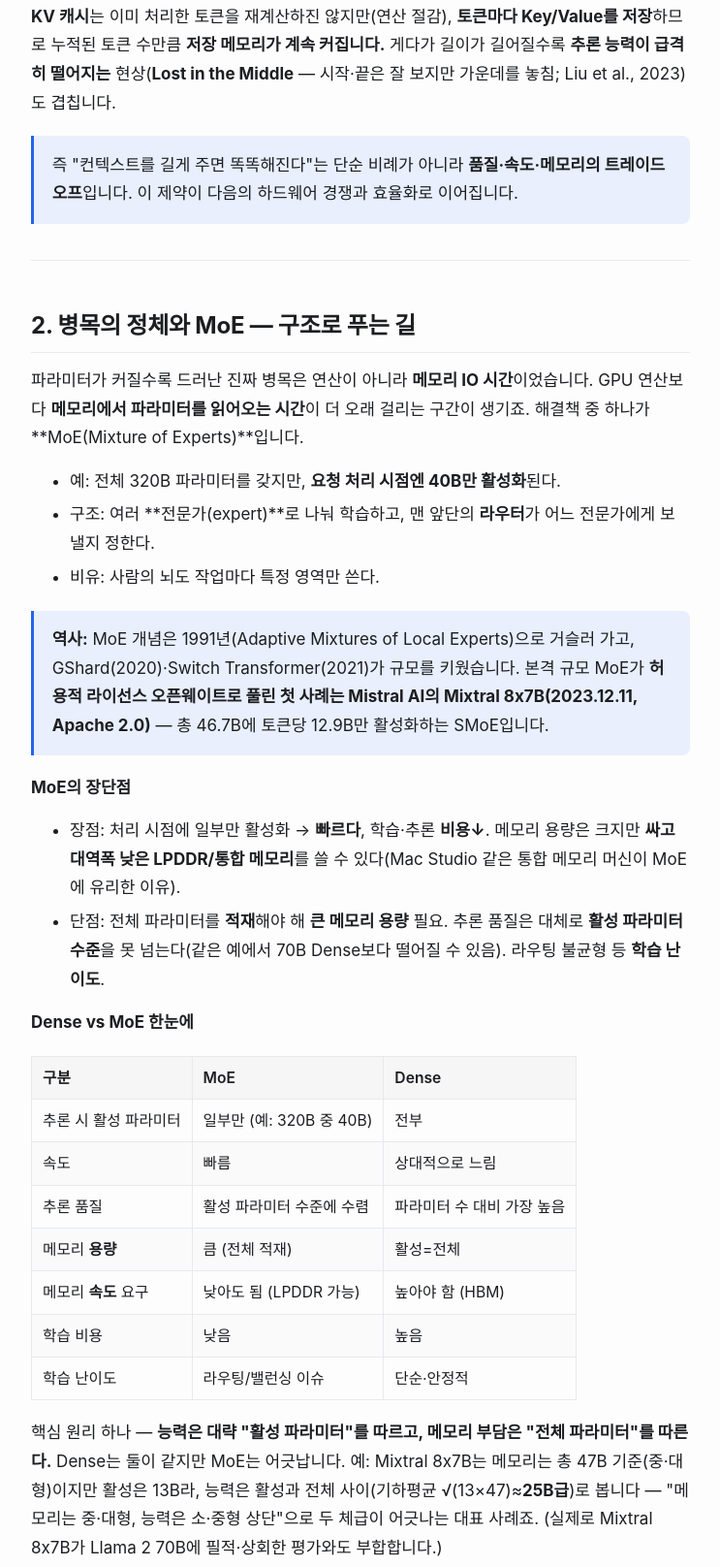
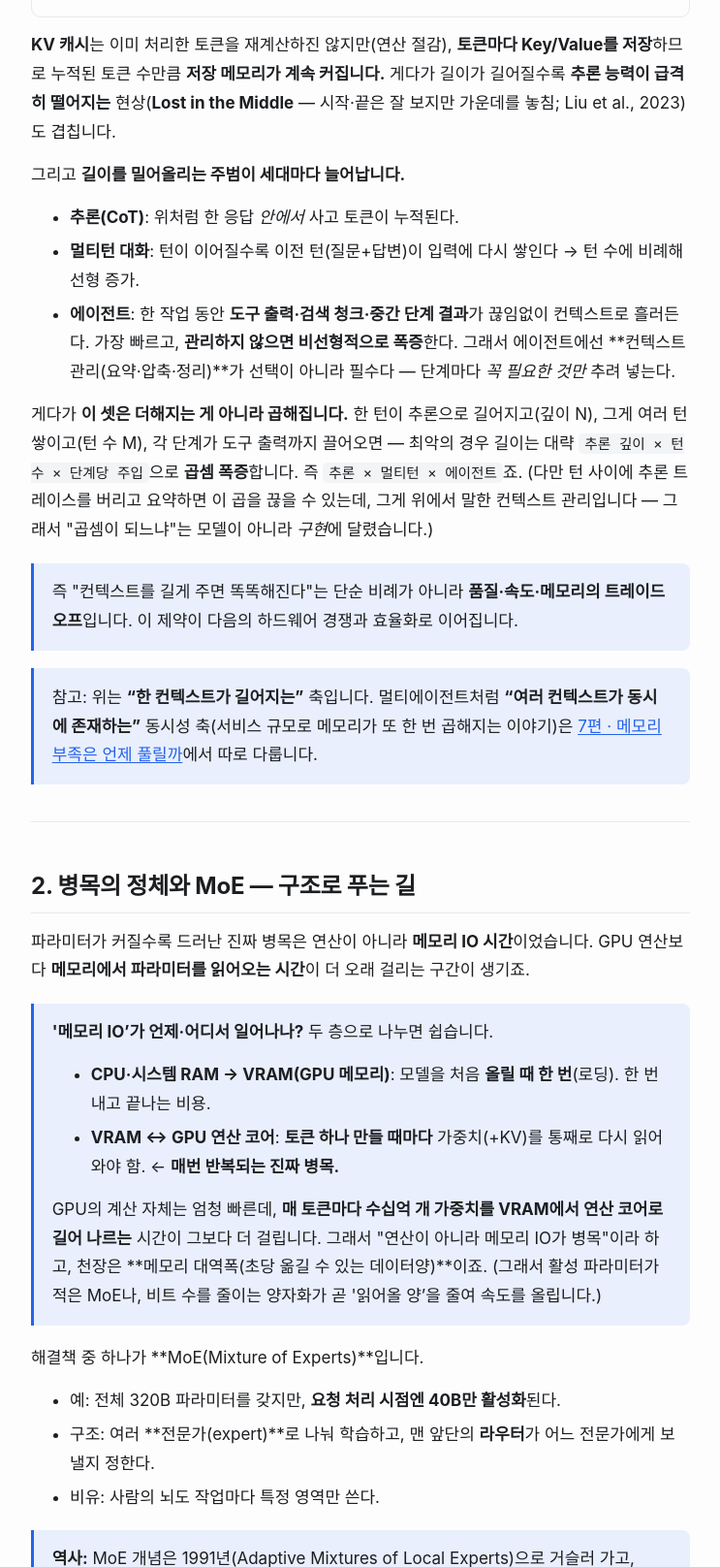
Before and after one commit to daehyoung/blog, an Astro site: page /blog/llm-agents-series/02-why-llm-gets-heavy in a window 1280 px wide. Shown: the part 978-2594 px from the top of the page at 97% size, without its empty margins (268-1011 px from the left). Built offline with nearby package versions, Linux system fonts and the light colour scheme; Astro itself is replaced by a stand-in of ours; code samples lack their colours; a web font is replaced by a local one.

Commit message:
Refine existing articles (problem→solution clarity)
- pillar & part 2: memory-IO "where does it happen" explainer
- part 2: split intro into 2 causes + 2 fixes; add multiturn/agent
  context growth and the multiplicative (추론×멀티턴×에이전트) note
- pillar: remove body meta block (now rendered by template byline)

Co-Authored-By: Claude Opus 4.8 (1M context) <noreply@anthropic.com>

```diff
--- a/content/posts/2026-06-28-llm-agents.md
+++ b/content/posts/2026-06-28-llm-agents.md
@@ -5,12 +5,6 @@ tags: [LLM, Agent, RAG, MoE, Quantization]
 canonical_url: https://daehyoung.github.io/blog/llm-agents/
 license: CC BY-NC 4.0
 ---
-
-* 작성일 : 2026-06-28
-* 작성자 : 조대형, 클로드 Opus 4.8
-* 리비전 : 23
-
-
 
 ## 0. 이 글의 관점
 
@@ -161,6 +155,12 @@ KV 캐시는 이미 처리한 토큰을 재계산하지는 않지만(연산 절
 
 파라미터가 커질수록 드러난 진짜 병목은 연산이 아니라 **메모리 IO 시간**이었다.
 GPU 연산보다 **메모리에서 파라미터를 읽어오는 시간**이 더 오래 걸리는 구간이 생긴다.
+
+> **'메모리 IO'가 언제·어디서 일어나나?** 두 층으로 나누면 쉽다.
+> - **CPU·시스템 RAM → VRAM(GPU 메모리)**: 모델을 처음 **올릴 때 한 번**(로딩). 한 번 내고 끝나는 비용.
+> - **VRAM ↔ GPU 연산 코어**: **토큰 하나 만들 때마다** 가중치(+KV)를 통째로 다시 읽어와야 함. ← **매번 반복되는 진짜 병목.**
+>
+> GPU 계산 자체는 매우 빠른데, **매 토큰마다 수십억 개 가중치를 VRAM에서 연산 코어로 길어 나르는** 시간이 그보다 더 걸린다. 그래서 "연산이 아니라 메모리 IO가 병목"이라 하며, 천장은 **메모리 대역폭(초당 옮길 수 있는 데이터양)**이다. (그래서 활성 파라미터가 적은 MoE나, 비트 수를 줄이는 양자화가 곧 '읽어올 양'을 줄여 속도를 올린다.)
 
 **해결책 중 하나가 MoE(Mixture of Experts) 모델**이다.
 
--- a/content/posts/llm-agents-series/02-why-llm-gets-heavy.md
+++ b/content/posts/llm-agents-series/02-why-llm-gets-heavy.md
@@ -13,7 +13,7 @@ source_sections: [3장, 4장, 5장, 부록 A]
 > 📚 시리즈 **「LLM의 발전 과정과 에이전트」 2편**입니다.
 > 전체 그림은 원본 글 **[LLM의 발전 과정과 에이전트](/blog/llm-agents)**, 앞 편은 **[1편 · LLM 잘 쓰는 법 12가지](/blog/llm-agents-series/01-llm-usage-tips)**.
 
-추론·멀티턴·에이전트로 갈수록 모델은 "더 똑똑해지는" 동시에 **더 무거워집니다** — 메모리를 더 먹고 더 느려지죠. 왜일까요? 범인은 셋입니다: **(1) 컨텍스트 누적(KV 캐시)**, **(2) 메모리 IO 병목**, 그리고 이를 빠져나가는 두 길 **(3) MoE(구조)와 양자화(표현)**. 차례로 봅니다.
+추론·멀티턴·에이전트로 갈수록 모델은 "더 똑똑해지는" 동시에 **더 무거워집니다** — 메모리를 더 먹고 더 느려지죠. 왜일까요? **무거워지는 원인은 둘**입니다 — **(1) 컨텍스트 누적(KV 캐시)**, **(2) 메모리 IO 병목**. 그리고 이를 **빠져나가는 길도 둘** — **MoE(구조)**와 **양자화(표현)**. 차례로 봅니다.
 
 ---
 
@@ -31,13 +31,31 @@ source_sections: [3장, 4장, 5장, 부록 A]
 
 **KV 캐시**는 이미 처리한 토큰을 재계산하진 않지만(연산 절감), **토큰마다 Key/Value를 저장**하므로 누적된 토큰 수만큼 **저장 메모리가 계속 커집니다.** 게다가 길이가 길어질수록 **추론 능력이 급격히 떨어지는** 현상(**Lost in the Middle** — 시작·끝은 잘 보지만 가운데를 놓침; Liu et al., 2023)도 겹칩니다.
 
+그리고 **길이를 밀어올리는 주범이 세대마다 늘어납니다.**
+
+- **추론(CoT)**: 위처럼 한 응답 *안에서* 사고 토큰이 누적된다.
+- **멀티턴 대화**: 턴이 이어질수록 이전 턴(질문+답변)이 입력에 다시 쌓인다 → 턴 수에 비례해 선형 증가.
+- **에이전트**: 한 작업 동안 **도구 출력·검색 청크·중간 단계 결과**가 끊임없이 컨텍스트로 흘러든다. 가장 빠르고, **관리하지 않으면 비선형적으로 폭증**한다. 그래서 에이전트에선 **컨텍스트 관리(요약·압축·정리)**가 선택이 아니라 필수다 — 단계마다 *꼭 필요한 것만* 추려 넣는다.
+
+게다가 **이 셋은 더해지는 게 아니라 곱해집니다.** 한 턴이 추론으로 길어지고(깊이 N), 그게 여러 턴 쌓이고(턴 수 M), 각 단계가 도구 출력까지 끌어오면 — 최악의 경우 길이는 대략 `추론 깊이 × 턴 수 × 단계당 주입`으로 **곱셈 폭증**합니다. 즉 `추론 × 멀티턴 × 에이전트`죠. (다만 턴 사이에 추론 트레이스를 버리고 요약하면 이 곱을 끊을 수 있는데, 그게 위에서 말한 컨텍스트 관리입니다 — 그래서 "곱셈이 되느냐"는 모델이 아니라 *구현*에 달렸습니다.)
+
 > 즉 "컨텍스트를 길게 주면 똑똑해진다"는 단순 비례가 아니라 **품질·속도·메모리의 트레이드오프**입니다. 이 제약이 다음의 하드웨어 경쟁과 효율화로 이어집니다.
+
+> 참고: 위는 **"한 컨텍스트가 길어지는"** 축입니다. 멀티에이전트처럼 **"여러 컨텍스트가 동시에 존재하는"** 동시성 축(서비스 규모로 메모리가 또 한 번 곱해지는 이야기)은 [7편 · 메모리 부족은 언제 풀릴까](/blog/llm-agents-series/07-why-memory-shortage)에서 따로 다룹니다.
 
 ---
 
 ## 2. 병목의 정체와 MoE — 구조로 푸는 길
 
-파라미터가 커질수록 드러난 진짜 병목은 연산이 아니라 **메모리 IO 시간**이었습니다. GPU 연산보다 **메모리에서 파라미터를 읽어오는 시간**이 더 오래 걸리는 구간이 생기죠. 해결책 중 하나가 **MoE(Mixture of Experts)**입니다.
+파라미터가 커질수록 드러난 진짜 병목은 연산이 아니라 **메모리 IO 시간**이었습니다. GPU 연산보다 **메모리에서 파라미터를 읽어오는 시간**이 더 오래 걸리는 구간이 생기죠.
+
+> **'메모리 IO'가 언제·어디서 일어나나?** 두 층으로 나누면 쉽습니다.
+> - **CPU·시스템 RAM → VRAM(GPU 메모리)**: 모델을 처음 **올릴 때 한 번**(로딩). 한 번 내고 끝나는 비용.
+> - **VRAM ↔ GPU 연산 코어**: **토큰 하나 만들 때마다** 가중치(+KV)를 통째로 다시 읽어와야 함. ← **매번 반복되는 진짜 병목.**
+>
+> GPU의 계산 자체는 엄청 빠른데, **매 토큰마다 수십억 개 가중치를 VRAM에서 연산 코어로 길어 나르는** 시간이 그보다 더 걸립니다. 그래서 "연산이 아니라 메모리 IO가 병목"이라 하고, 천장은 **메모리 대역폭(초당 옮길 수 있는 데이터양)**이죠. (그래서 활성 파라미터가 적은 MoE나, 비트 수를 줄이는 양자화가 곧 '읽어올 양'을 줄여 속도를 올립니다.)
+
+해결책 중 하나가 **MoE(Mixture of Experts)**입니다.
 
 - 예: 전체 320B 파라미터를 갖지만, **요청 처리 시점엔 40B만 활성화**된다.
 - 구조: 여러 **전문가(expert)**로 나눠 학습하고, 맨 앞단의 **라우터**가 어느 전문가에게 보낼지 정한다.
```
